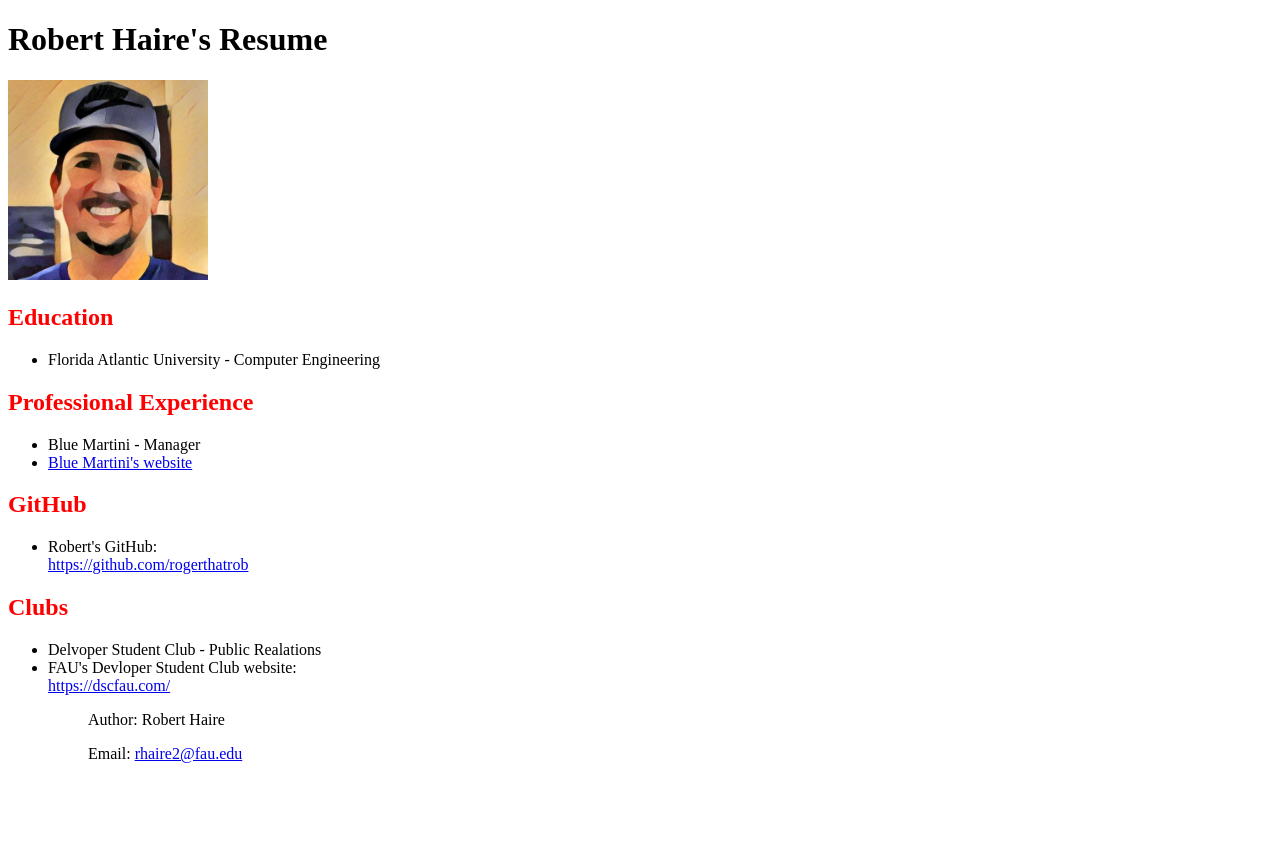
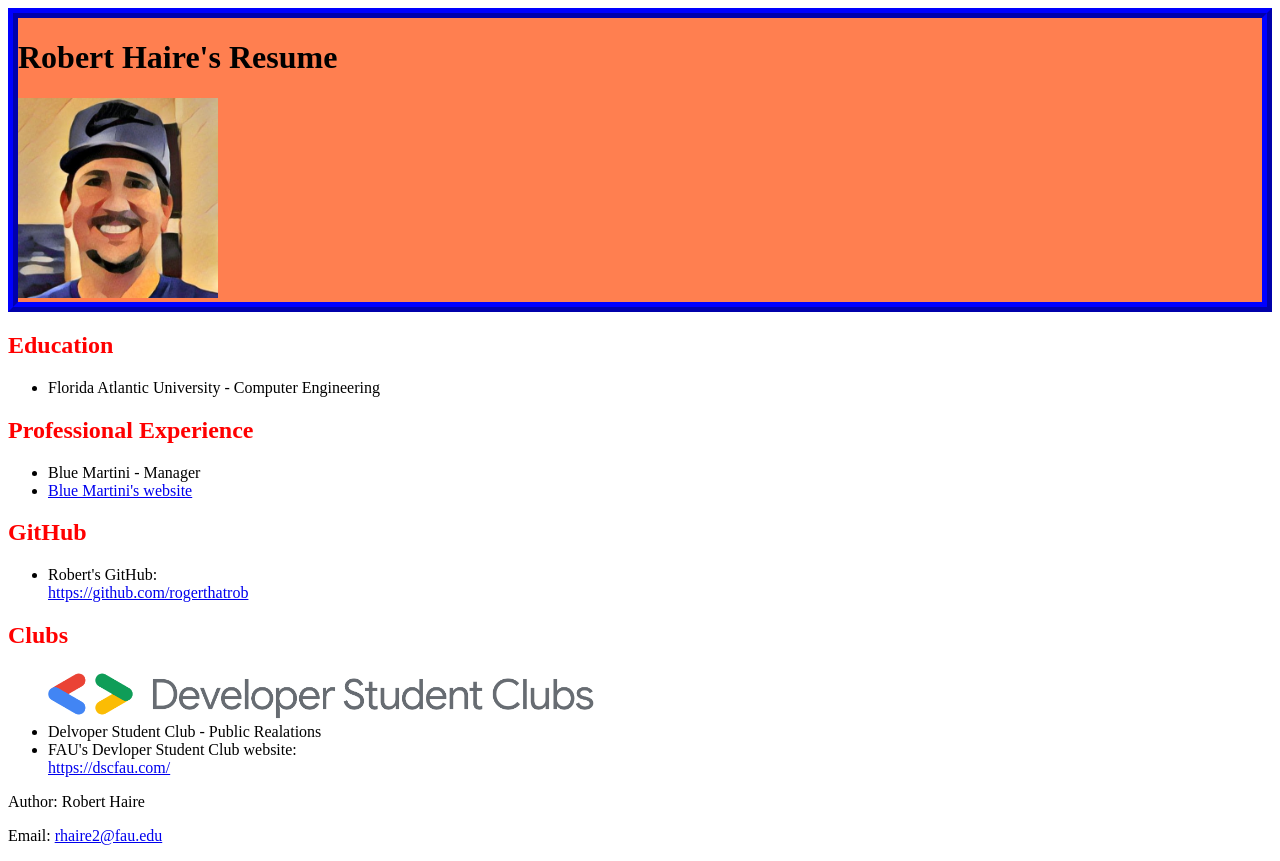
Before and after one commit to rogerthatrob/COP3813, a PHP site: page /indexp1.html in a window 1280 px wide. Before the commit the page ends 763 px from the top, so only its background shows below. Run offline with PHP 8.4, Linux system fonts and the light colour scheme.

Commit message:
added div and second image
added div via css

```diff
--- a/indexp1.html
+++ b/indexp1.html
@@ -1,12 +1,14 @@
 <!DOCTYPE html>
 <html>
     <head>
-        <title>Robert Haire- Resume </title>
+        <title>Robert Haire - Resume </title>
         <link rel="stylesheet" href="mainp1.css">
     </head>
     <body>
-        <h1>Robert Haire's Resume</h1>
-        <img src="discordphoto.jpg" height="200" >
+        <div class="myDiv">
+            <h1>Robert Haire's Resume</h1>
+            <img src="discordphoto.jpg" height="200" >
+        </div>
         <h2>Education</h2>
         <ul>
             <li>Florida Atlantic University - Computer Engineering</li>
@@ -23,11 +25,12 @@
         </ul>
         <h2>Clubs</h2>
         <ul>
+            <img src="gd_dsc_lockup_horizontal_color.png" height="50">
             <li>Delvoper Student Club - Public Realations</li>
             <li>FAU's Devloper Student Club website:
                 <nav><a href="https://dscfau.com/" target="_blank">https://dscfau.com/</a></nav>
             </li>
-        <ul>
+        </ul>
         <footer>
             <p>Author: Robert Haire</p>
             <p>Email: <a href="mailto:rhaire2@fau.edu">rhaire2@fau.edu</a></p>
--- a/mainp1.css
+++ b/mainp1.css
@@ -1,8 +1,8 @@
 
 .myDiv{
-    border: blue;
+    border: 10px ridge blue;
     background-color: coral;
-    text-align: center;
+    text-align: left;
 }
 
 h2{
```
Also changed, not shown: gd_dsc_lockup_horizontal_color.png (added).
